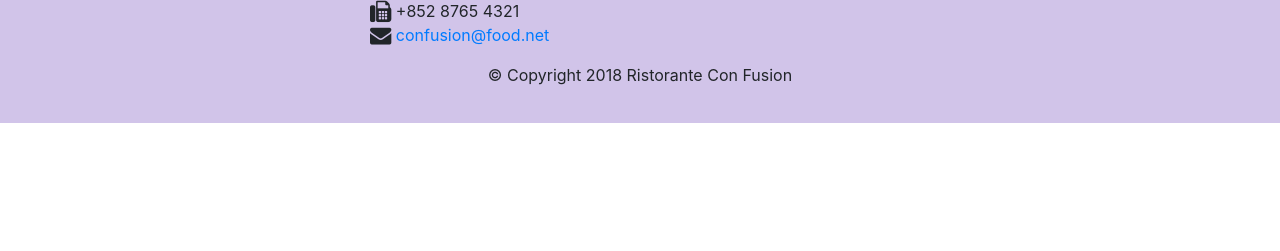
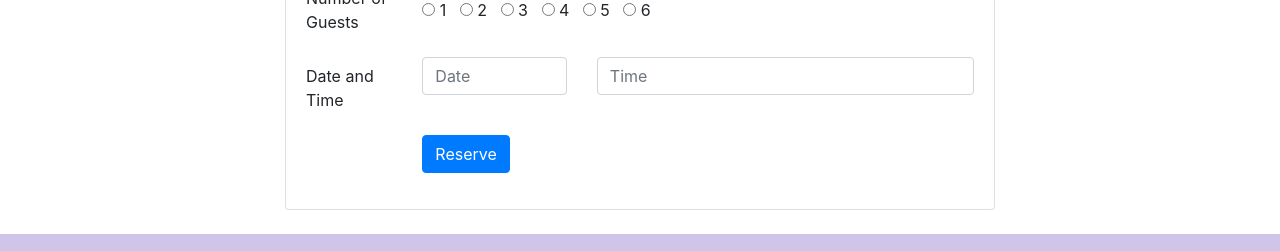
Before and after one commit to 4molybdenum2/BootStrapTutorial, a website: page index.html in a window 1280 px wide. Shown: the part 1683-1934 px from the top of the page. Before the commit the page ends 1806 px from the top, so only its background shows below. Drawn offline with nearby package versions, Linux system fonts and the light colour scheme.

Commit message:
added changes

```diff
--- a/index.html
+++ b/index.html
@@ -45,8 +45,11 @@
                     <h1>Ristorante con Fusion</h1>
                     <p>We take inspiration from the World's best cuisines, and create a unique fusion experience. Our lipsmacking creations will tickle your culinary senses!</p>
                 </div>
-                <div class="col-12 col-sm align-self-center">
+                <div class="col-12 col-sm-3 align-self-center">
                     <img src="img/logo.png" class="img-fluid">
+                </div>
+                <div class="col-12 col-sm-3 align-self-center">
+                    <button class="btn btn-warning btn-sm">Reserve Table</button>
                 </div>
             </div>
         </div>
@@ -105,6 +108,46 @@
 
             </div>
         </div>
+
+            <br>
+            <br>
+
+        <div class="col-8 offset-2 col-xs-12">
+            <div class="card">
+                <h3 class="card-header bg-warning text-white">Reserve a table</h3>
+                <div class="card-body">
+                    <div class="form-group row">
+                        <label for="numberguests" class="col-12 col-md-2 col-form-label">Number of<br>Guests</label>
+                        <div class="col-7 col-md-7 align-self-center">
+                            <input type="radio" name="no of guests" id="guests" value="1"> 1 &nbsp;
+                            <input type="radio" name="no of guests" id="guests" value="1"> 2 &nbsp;
+                            <input type="radio" name="no of guests" id="guests" value="1"> 3 &nbsp;
+                            <input type="radio" name="no of guests" id="guests" value="1"> 4 &nbsp;
+                            <input type="radio" name="no of guests" id="guests" value="1"> 5 &nbsp;
+                            <input type="radio" name="no of guests" id="guests" value="1"> 6 &nbsp;
+                        </div>
+                    </div>
+                    <div class="form-group row">
+                        <label for="telnum" class="col-12 col-md-2 col-form-label">Date and<br>Time</label>
+                        <div class="col-5 col-md-3">
+                            <input type="tel" class="form-control" id="date" name="date" placeholder="Date">
+                        </div>
+                        <div class="col-7 col-md-7">
+                            <input type="tel" class="form-control" id="time" name="time" placeholder="Time">
+                        </div>
+                    </div>
+                    <div class="form-group row">
+                        <div class="offset-md-2 col-md-10">
+                            <button type="submit" class="btn btn-primary">Reserve</button>
+                        </div>
+                    </div>
+
+                </div>
+            </div>
+
+        </div>
+        <br>
+        </div>
     </div>
 
     <footer class="footer">
```
